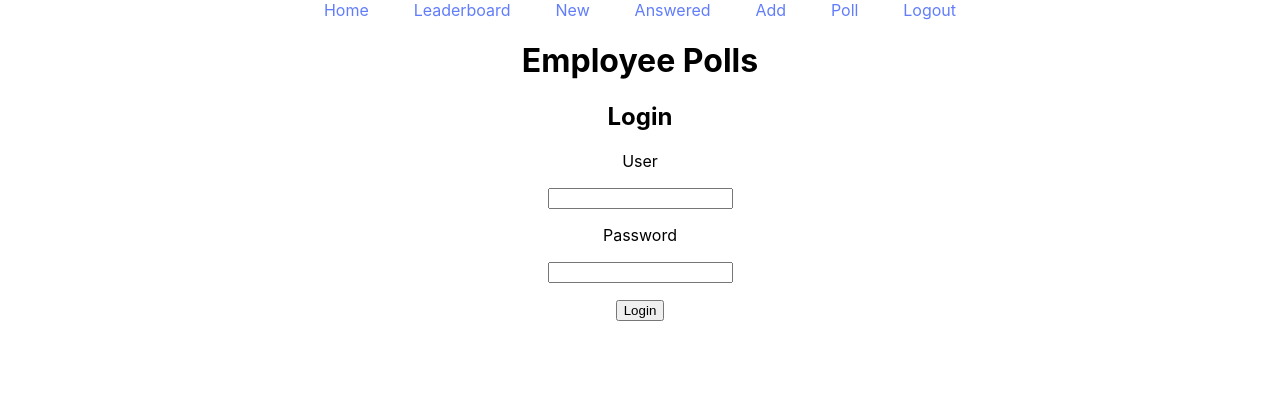
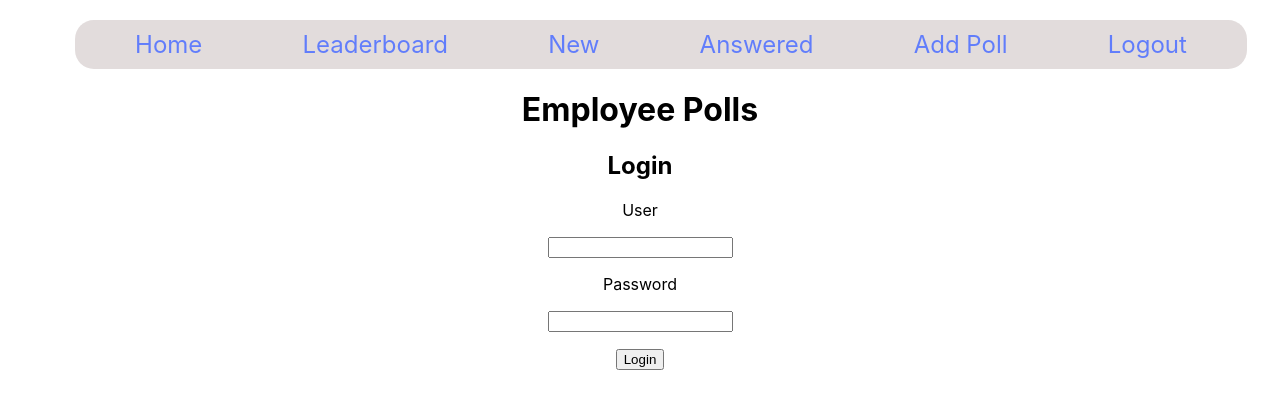
Before and after one commit to rautry6/EmployeePolls-Udacity-Project, a React (Create React App) app: page / in a window 1280 px wide. Shown: the top 408 px of the page. Built offline with nearby package versions, Linux system fonts and the light colour scheme.

Commit message:
Update nav css

```diff
--- a/src/components/Nav.css
+++ b/src/components/Nav.css
@@ -1,6 +1,6 @@
 .link {
     color: #617dfb;
-    word-spacing: 4ch;
+    font-size: 1.5rem;
     text-decoration: none;
 }
 
@@ -16,3 +16,16 @@
     font-weight: bold;
     color: rgb(0, 0, 0);
 }
+
+.nav{
+    display: flex;
+    flex-direction: row;
+    align-items: center;
+    justify-content: space-around;
+    background-color: rgb(226, 220, 220);
+    padding: 10px;
+    margin-left:75px;
+    border-radius: 0.5cm;
+    width: 90%;
+    margin-top: 20px;
+}
--- a/src/components/Nav.js
+++ b/src/components/Nav.js
@@ -19,15 +19,25 @@ const Nav = (props) => {
 
   return (
     <div className="nav">
-      <Link to="/homepage" className="link">Home </Link>
+      <Link to="/homepage" className="link">
+        Home{" "}
+      </Link>
 
-      <Link to="/leaderboard" className="link">Leaderboard </Link>
+      <Link to="/leaderboard" className="link">
+        Leaderboard{" "}
+      </Link>
 
-      <Link to="/new" className="link">New </Link>
+      <Link to="/new" className="link">
+        New{" "}
+      </Link>
 
-      <Link to="/answered" className="link">Answered </Link>
+      <Link to="/answered" className="link">
+        Answered{" "}
+      </Link>
 
-      <Link to="/add" className="link">Add Poll </Link>
+      <Link to="/add" className="link">
+        Add Poll{" "}
+      </Link>
 
       {authedUser !== null ? (
         <span>
@@ -37,13 +47,15 @@ const Nav = (props) => {
             alt="avatar"
             className="nav-avatar"
           />
+          <Link to="/" onClick={onLogout} className="link">
+            Logout
+          </Link>
         </span>
       ) : (
-        <span></span>
+        <Link to="/" onClick={onLogout} className="link">
+          Logout
+        </Link>
       )}
-      <Link to="/" onClick={onLogout} className="link">
-        Logout
-      </Link>
     </div>
   );
 };
```
